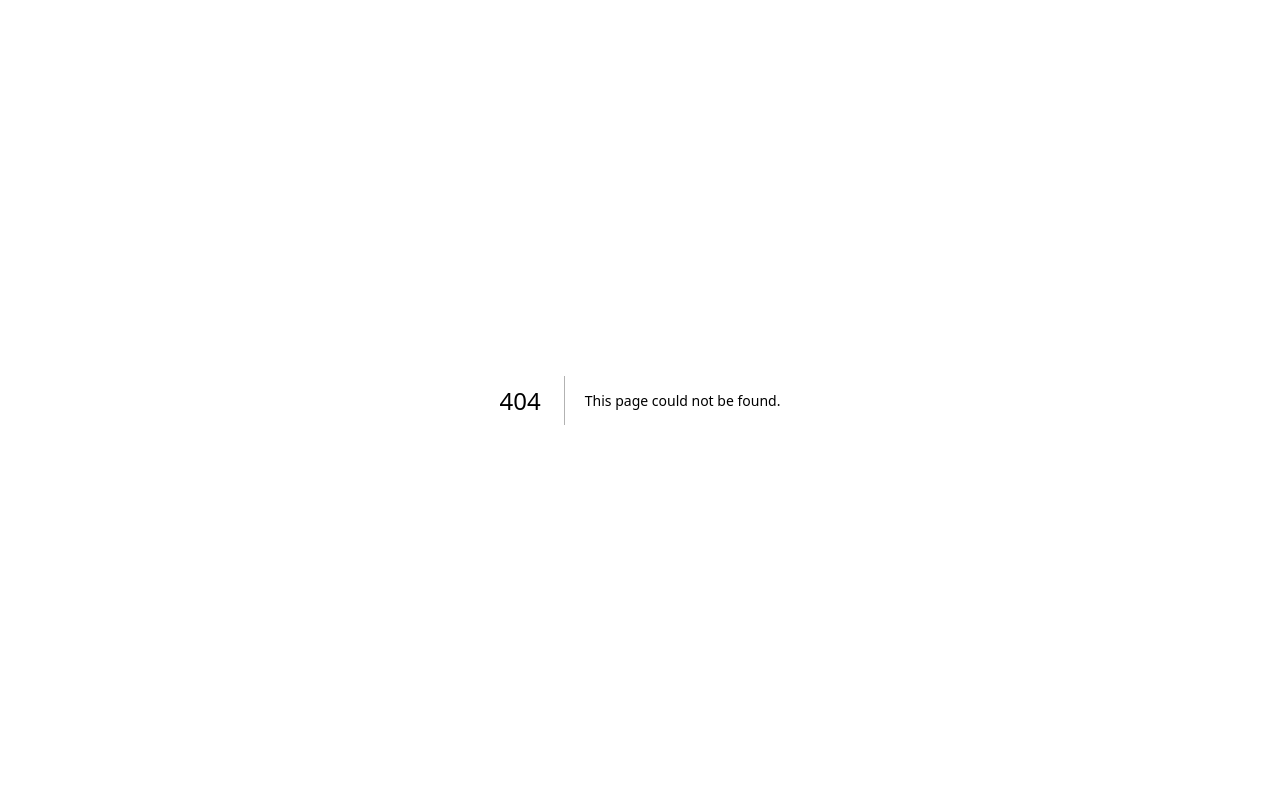
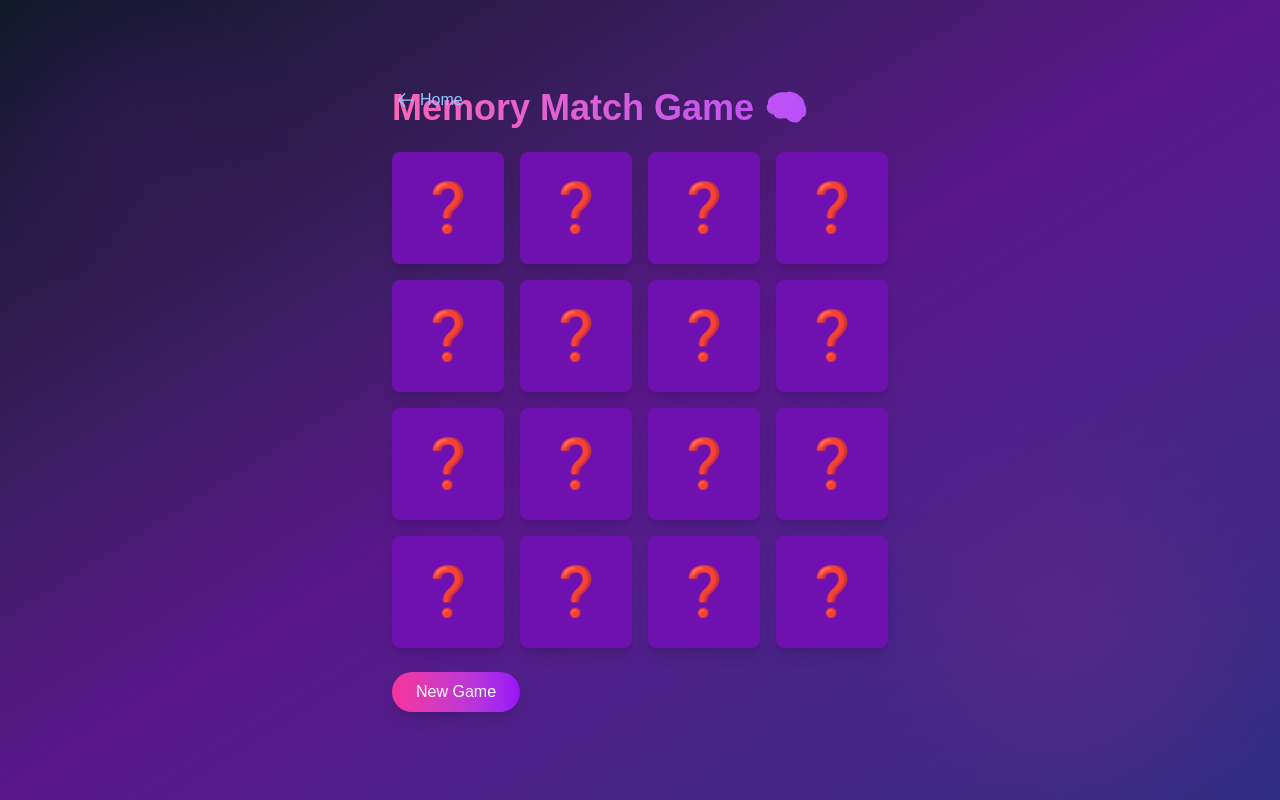
Before and after one commit to Altairian7/quantum_chess, a Next.js app: page /memory in a window 1280 px wide. Before the commit this address had no page. Built offline with nearby package versions, Linux system fonts and the light colour scheme.

Commit message:
completed the code for memory

```diff
--- /dev/null
+++ b/app/memory/page.tsx
@@ -0,0 +1,128 @@
+"use client";
+import React, { useEffect, useState } from "react";
+import Link from "next/link";
+
+const emojiList = ["🍎", "🚀", "🌈", "🎲", "🐱", "🎧", "🧠", "🎮"];
+
+const shuffleArray = (array: string[]) => {
+  const shuffled = [...array];
+  for (let i = shuffled.length - 1; i > 0; i--) {
+    const j = Math.floor(Math.random() * (i + 1));
+    [shuffled[i], shuffled[j]] = [shuffled[j], shuffled[i]];
+  }
+  return shuffled;
+};
+
+type CardType = {
+  id: number;
+  emoji: string;
+  flipped: boolean;
+  matched: boolean;
+};
+
+const MemoryPage = () => {
+  const [cards, setCards] = useState<CardType[]>([]);
+  const [flippedIndices, setFlippedIndices] = useState<number[]>([]);
+  const [isLocked, setIsLocked] = useState(false);
+  const [matches, setMatches] = useState(0);
+
+  useEffect(() => {
+    resetGame();
+  }, []);
+
+  const resetGame = () => {
+    const emojiPairs = shuffleArray([...emojiList, ...emojiList]);
+    const newCards = emojiPairs.map((emoji, index) => ({
+      id: index,
+      emoji,
+      flipped: false,
+      matched: false,
+    }));
+    setCards(newCards);
+    setFlippedIndices([]);
+    setIsLocked(false);
+    setMatches(0);
+  };
+
+  const handleCardClick = (index: number) => {
+    if (isLocked || cards[index].flipped || cards[index].matched) return;
+
+    const updatedCards = [...cards];
+    updatedCards[index].flipped = true;
+    const newFlipped = [...flippedIndices, index];
+
+    setCards(updatedCards);
+    setFlippedIndices(newFlipped);
+
+    if (newFlipped.length === 2) {
+      const [first, second] = newFlipped;
+      setIsLocked(true);
+      if (cards[first].emoji === cards[second].emoji) {
+        updatedCards[first].matched = true;
+        updatedCards[second].matched = true;
+        setCards(updatedCards);
+        setMatches((prev) => prev + 1);
+        setTimeout(() => {
+          setFlippedIndices([]);
+          setIsLocked(false);
+        }, 800);
+      } else {
+        setTimeout(() => {
+          updatedCards[first].flipped = false;
+          updatedCards[second].flipped = false;
+          setCards(updatedCards);
+          setFlippedIndices([]);
+          setIsLocked(false);
+        }, 800);
+      }
+    }
+  };
+
+  return (
+    <div className="flex flex-col items-center min-h-screen bg-gradient-to-br from-gray-900 via-purple-900 to-indigo-900 text-white p-6 overflow-hidden">
+      <div className="absolute inset-0 overflow-hidden">
+        <div className="absolute top-10 left-10 w-40 h-40 bg-purple-600 rounded-full opacity-10 blur-3xl"></div>
+        <div className="absolute bottom-10 right-20 w-64 h-64 bg-pink-500 rounded-full opacity-10 blur-3xl"></div>
+      </div>
+      <div className="relative z-10 mt-16">
+        <Link href="/" className="absolute left-1 flex items-center text-blue-300 hover:text-blue-200 transition">
+          <svg xmlns="http://www.w3.org/2000/svg" className="w-5 h-5 mr-1" fill="none" viewBox="0 0 24 24" strokeWidth={1.5} stroke="currentColor">
+            <path strokeLinecap="round" strokeLinejoin="round" d="M10.5 19.5L3 12m0 0l7.5-7.5M3 12h18" />
+          </svg>
+          Home
+        </Link>
+        <h1 className="text-4xl font-bold mb-6 text-transparent bg-clip-text bg-gradient-to-r from-pink-400 to-purple-500">
+          Memory Match Game 🧠
+        </h1>
+        <div className="grid grid-cols-4 gap-4 mb-6">
+          {cards.map((card, index) => (
+            <button
+              key={card.id}
+              onClick={() => handleCardClick(index)}
+              className={`w-20 h-20 sm:w-24 sm:h-24 md:w-28 md:h-28 text-3xl sm:text-4xl md:text-5xl rounded-lg shadow-lg font-bold ${
+                card.flipped || card.matched ? "bg-white text-black" : "bg-purple-800 hover:bg-purple-700"
+              } transition-all duration-300`}
+            >
+              {card.flipped || card.matched ? card.emoji : "❓"}
+            </button>
+          ))}
+        </div>
+        <div className="flex gap-4">
+          <button
+            onClick={resetGame}
+            className="px-6 py-2 bg-gradient-to-r from-pink-500 to-purple-600 rounded-full hover:from-pink-600 hover:to-purple-700 transition-all shadow-lg hover:shadow-pink-500/30"
+          >
+            New Game
+          </button>
+        </div>
+        {matches === emojiList.length && (
+          <div className="mt-6 bg-gradient-to-r from-green-500 to-emerald-600 px-6 py-3 rounded-lg animate-bounce shadow-lg">
+            🎉 You matched all pairs! Great memory! 🎉
+          </div>
+        )}
+      </div>
+    </div>
+  );
+};
+
+export default MemoryPage;
```
